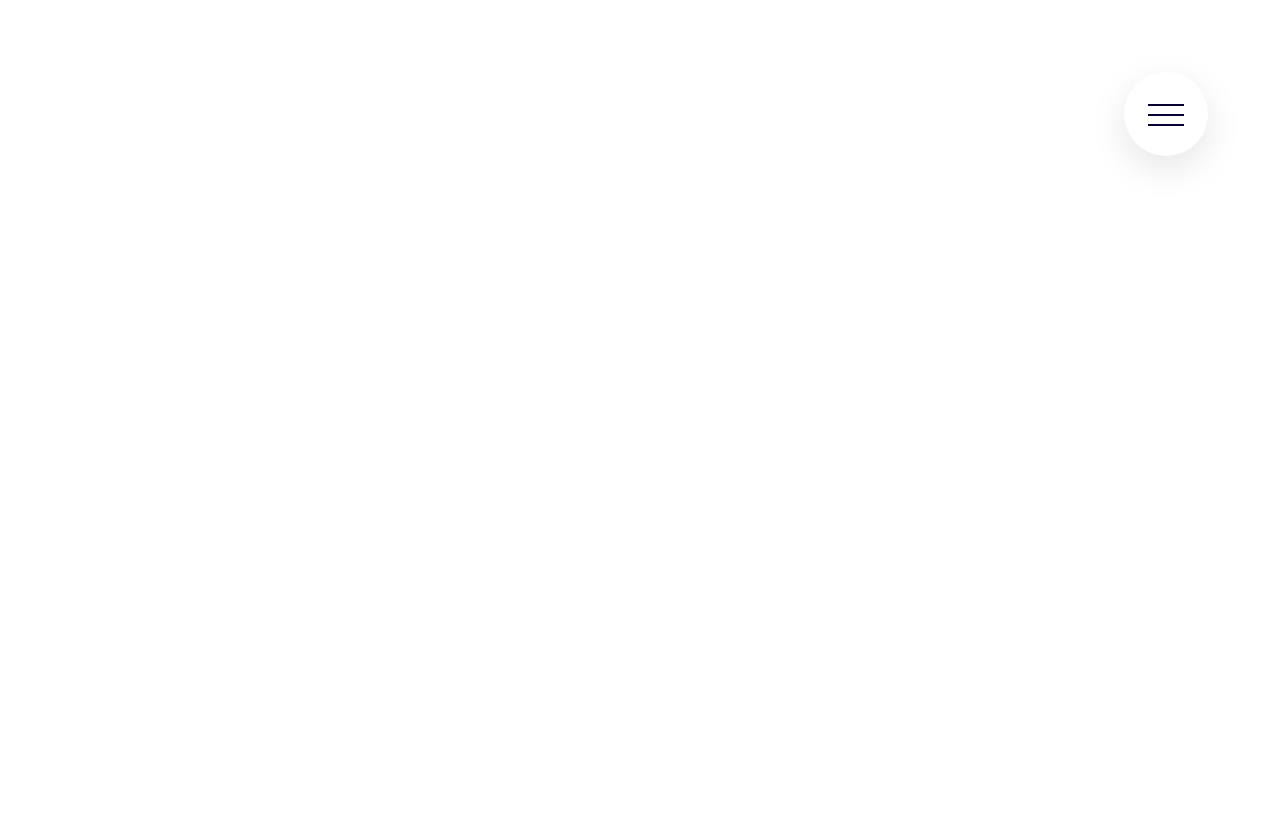
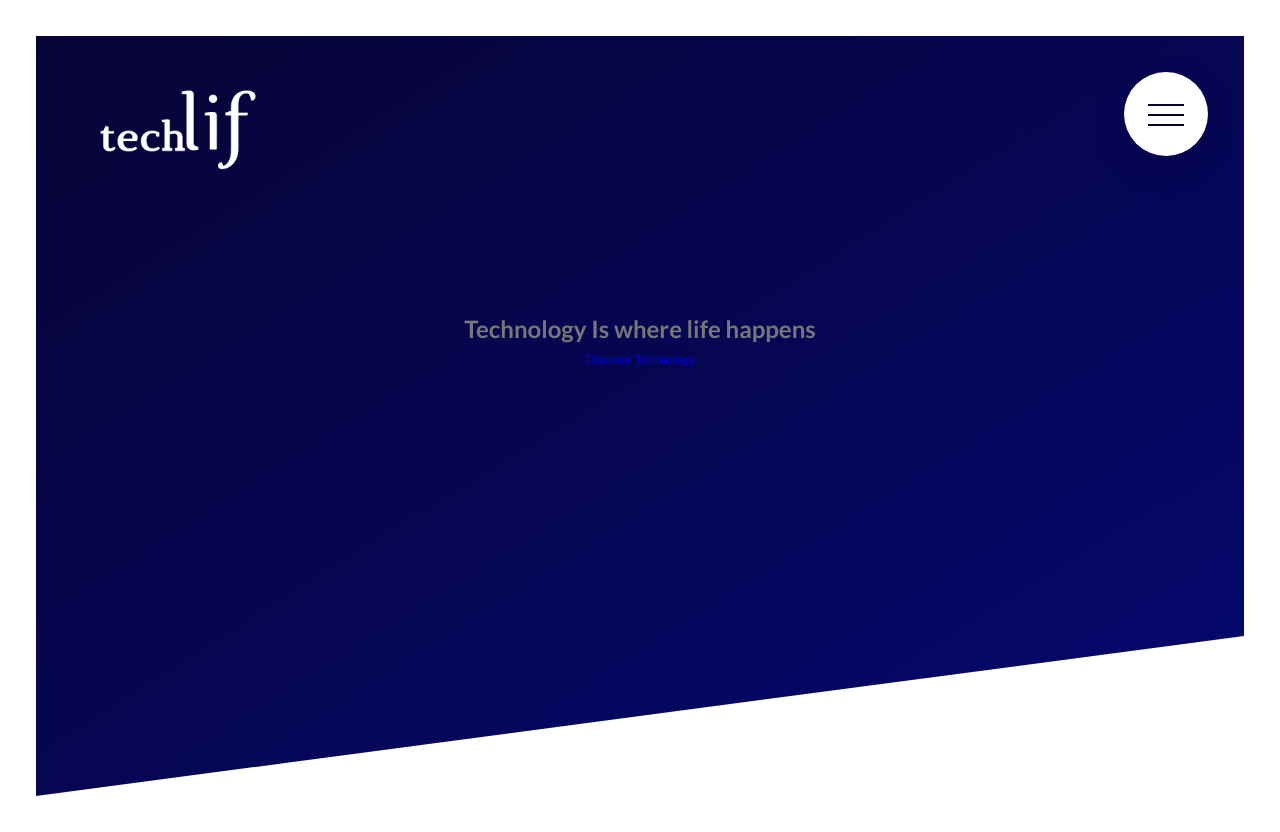
Before and after one commit to vitalypolishchuk/TechV, a website built with Parcel: page src/index.html in a window 1280 px wide. Before the commit the page ends 800 px from the top, so only its background shows below. Built offline with nearby package versions, Linux system fonts and the light colour scheme.

Commit message:
navbar + hero

```diff
--- a/src/index.html
+++ b/src/index.html
@@ -9,9 +9,11 @@
     <link href="https://fonts.googleapis.com/css2?family=Lato:wght@100;300;400;700;900&display=swap" rel="stylesheet" />
     <link rel="stylesheet" href="css/index.css" />
     <link rel="shortcut icon" type="image/png" href="tech/logo-2.png" />
+    <script type="module" defer src="index.js"></script>
     <title>Document</title>
   </head>
   <body class="home">
+    <!-- ============ NAVIGATION ============ -->
     <div class="navigation">
       <input type="checkbox" class="navigation__checkbox" id="navi-toggle" />
 
@@ -42,6 +44,21 @@
       </nav>
     </div>
 
-    <script type="module" defer src="index.js"></script>
+    <!-- ============ HERO SECTION  ============ -->
+    <header class="header">
+      <div class="header__logo-box">
+        <img src="tech/logo-1.png" alt="" class="header__logo" />
+      </div>
+
+      <div class="header__text-box">
+        <h1 class="heading-primary">
+          <span class="heading-primary--main">Technology</span>
+          <span class="heading-primary--sub">Is where life happens</span>
+        </h1>
+
+        <a href="#section-tours" class="btn btn--white btn--animated"> Discover Technology </a>
+      </div>
+    </header>
+    <!-- ============ END OF HERO SECTION  ============ -->
   </body>
 </html>
--- a/src/sass/layout/_header.scss
+++ b/src/sass/layout/_header.scss
@@ -0,0 +1,49 @@
+.header {
+  height: 85vh;
+  background-image: linear-gradient(to right bottom, rgba($color-primary-dark, 1), rgba($color-primary-light, 1));
+  background-size: cover;
+  background-position: top;
+  position: relative;
+  height: 85vh;
+
+  // background-image: radial-gradient( circle 610px at 5.2% 51.6%,  #050872 0%, rgba(7,3,53,1) 97.5% ),
+  // url(../img/hero-small.jpg);
+  // background-size: cover;
+  // background-position: top;
+  // position: relative;
+
+  @supports (clip-path: polygon(0 0)) or (-webkit-clip-path: polygon(0 0)) {
+    -webkit-clip-path: polygon(0 0, 100% 0, 100% 75vh, 0 100%);
+    clip-path: polygon(0 0, 100% 0, 100% 75vh, 0 100%);
+    height: 95vh;
+  }
+
+  @media only screen and (min-resolution: 192dpi) and (min-width: 37.5em),
+    only screen and (-webkit-min-device-pixel-ratio: 2) and (min-width: 37.5em),
+    only screen and (min-width: 125em) {
+    background-image: linear-gradient(to right bottom, rgba($color-primary-light, 0.8), rgba($color-primary-dark, 0.8));
+  }
+
+  @include respond(phone) {
+    -webkit-clip-path: polygon(0 0, 100% 0, 100% 85vh, 0 100%);
+    clip-path: polygon(0 0, 100% 0, 100% 85vh, 0 100%);
+  }
+
+  &__logo-box {
+    position: absolute;
+    // top: 0rem;
+    left: 4rem;
+  }
+
+  &__logo {
+    height: 15.5rem;
+  }
+
+  &__text-box {
+    position: absolute;
+    top: 40%;
+    left: 50%;
+    transform: translate(-50%, -50%);
+    text-align: center;
+  }
+}
--- a/src/sass/layout/_navigation.scss
+++ b/src/sass/layout/_navigation.scss
@@ -59,7 +59,7 @@
     @include respond(phone) {
       width: 100%;
     }
-    transition: all 0.8s cubic-bezier(0.68, -0.55, 0.265, 1.55);
+    transition: all 0.65s cubic-bezier(0.68, -0.55, 0.265, 1.55);
   }
 
   &__list {
@@ -87,7 +87,7 @@
       text-decoration: none;
       text-transform: uppercase;
       background-image: linear-gradient(120deg, transparent 0%, transparent 50%, $color-white 50%);
-      background-size: 250%;
+      background-size: 220%;
       transition: all 0.4s;
 
       span {
```
Also changed, not shown: src/css/index.css.
